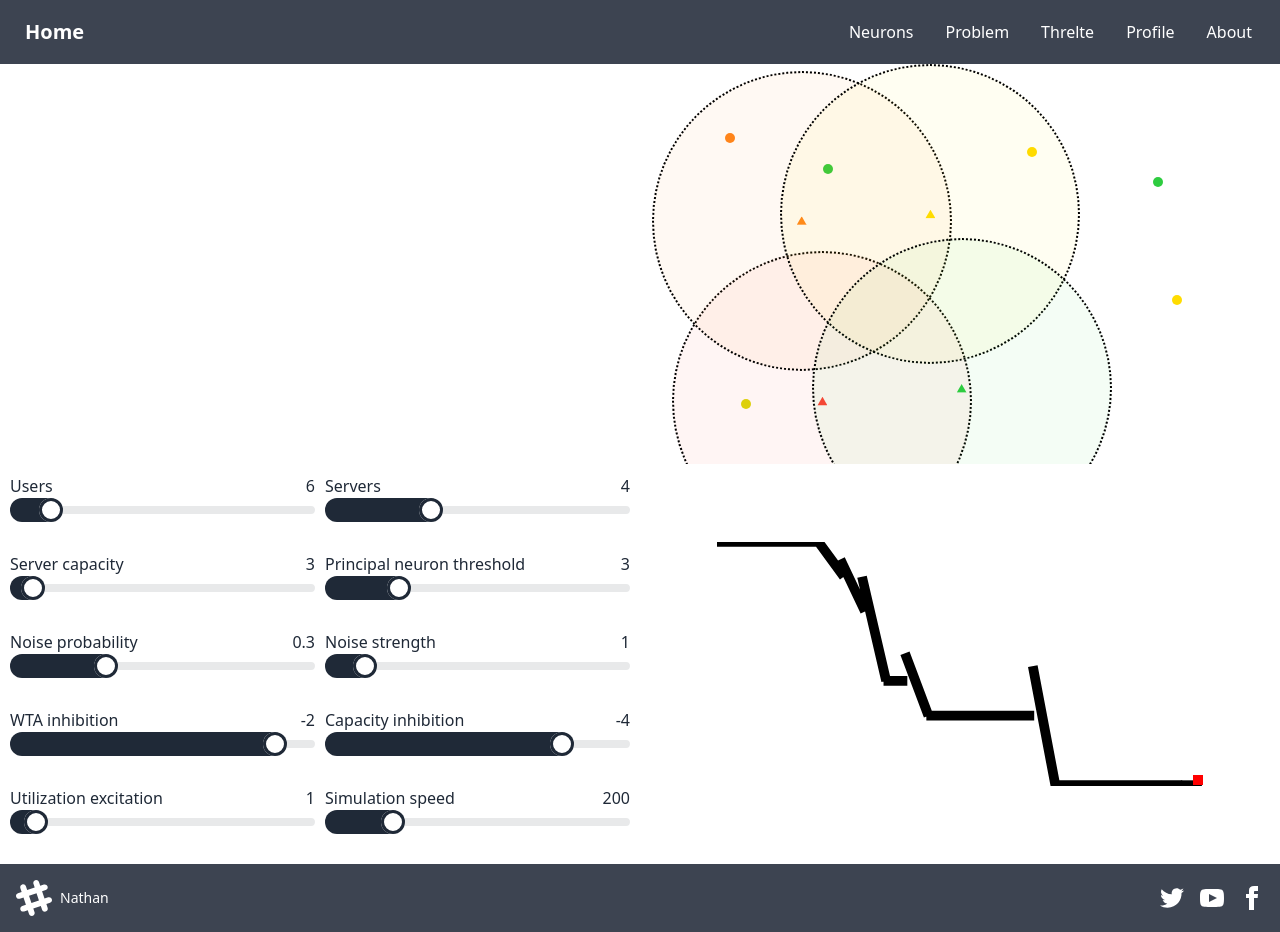
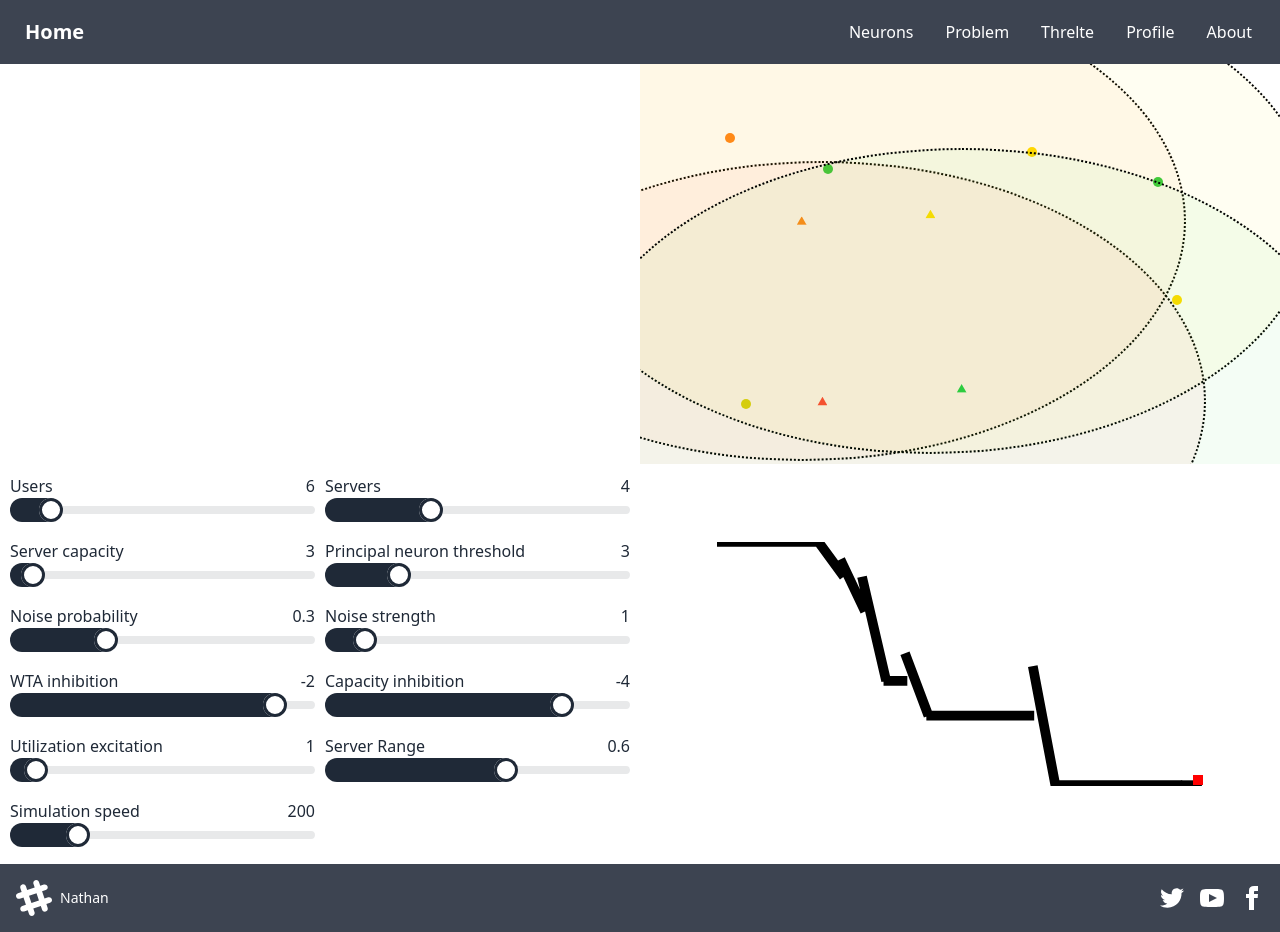
Before and after one commit to Nathanotal/Nathan, a SvelteKit app: page /neurons in a window 1280 px wide. Built offline with nearby package versions, Linux system fonts and the light colour scheme.

Commit message:
Add basic range constraint

```diff
--- a/src/routes/neurons/+page.svelte
+++ b/src/routes/neurons/+page.svelte
@@ -15,7 +15,8 @@
 		wta_inhibition: -2,
 		capacity_inhibition: -4,
 		utilization_excitation: 1,
-		problem: null
+		problem: null,
+		server_range: 0.6,
 	}
 	const problem:Problem = generate_problem(params);
 	params.problem = problem;
--- a/src/routes/neurons/EdgeUserAllocation.svelte
+++ b/src/routes/neurons/EdgeUserAllocation.svelte
@@ -88,7 +88,6 @@
 
 			const result:SimulationOutput = simulate_timestep(simulationParams);
 
-
 			const fitnessWasImproved: boolean = updateVariables(result);
 
 			animations = [];
--- a/src/routes/neurons/components/ControlCenter.svelte
+++ b/src/routes/neurons/components/ControlCenter.svelte
@@ -19,10 +19,11 @@
         wta_inhibition: { min: -20, max: 0, step: 1, alias: 'WTA inhibition' },
         capacity_inhibition: { min: -20, max: 0, step: 1, alias: 'Capacity inhibition' },
         utilization_excitation: { min: 0, max: 20, step: 1, alias: 'Utilization excitation' },
+        server_range: { min: 0, max: 1, step: 0.1, alias: 'Server Range' },
         animation_interval: { min: 0, max: 1000, step: 100, alias: 'Simulation speed' } // TODO: fix display
     }
 
-    function update_params(event: any, paramType: 'n_users' | 'n_servers' | 'server_capacity' | 'vth_P' | 'noise_probability' | 'noise_strength' | 'wta_inhibition' | 'capacity_inhibition' | 'utilization_excitation' | 'animation_interval') {
+    function update_params(event: any, paramType: 'n_users' | 'n_servers' | 'server_capacity' | 'vth_P' | 'noise_probability' | 'noise_strength' | 'wta_inhibition' | 'capacity_inhibition' | 'utilization_excitation' | 'server_range' | 'animation_interval') {
         let newParams: EdgeUserAllocationParams = { ...params };
         switch (paramType) {
 			case 'n_users':
@@ -31,6 +32,10 @@
 				break;
 			case 'n_servers':
 				newParams.n_servers = Number(event.target.value);
+                newParams.problem = generate_problem(newParams);
+				break;
+			case 'server_range':
+				newParams.server_range = Number(event.target.value);
                 newParams.problem = generate_problem(newParams);
 				break;
 			case 'server_capacity':
--- a/src/routes/neurons/components/Neurons.svelte
+++ b/src/routes/neurons/components/Neurons.svelte
@@ -29,8 +29,15 @@
 		{#each layers as layer, i}
 			<div class="layer">
 				{#each layer.neurons as neuron, j}
-					<div class="neuron i{i}{j}" id={neuron.id}>
-					</div>
+					{#if params.problem.constraintMatrix.get([j,i]) == 1}
+						<div class="neuron i{i}{j}" id={neuron.id}>
+						</div>
+					{:else}
+					<!-- TODO: fix this -->
+						<div class="neuron i{i}{j}" style="visibility: hidden" id={neuron.id}>
+
+						</div>
+					{/if}
 				{/each}
 			</div>
 		{/each}
@@ -39,6 +46,10 @@
 		<div class="layer">
 			{#each capacity_neurons as neuron, j}
 				<div class="neuron c_{j}" id={neuron.id}>
+					<!-- A little colored indicator to show which server -->
+					<!-- the capacity neuron is associated with -->
+					<div class="indicator" style="background-color: rgb({params.problem.servers[j].color[0]}, {params.problem.servers[j].color[1]}, {params.problem.servers[j].color[2]});">
+					</div>
 				</div>
 			{/each}
 		</div>
--- a/src/routes/neurons/components/Visualization.svelte
+++ b/src/routes/neurons/components/Visualization.svelte
@@ -44,7 +44,7 @@
 		{#each servers  as server, i}
 			<div class='server server_{i}' style='left: {server.x * visualisering_width}px; top: {server.y * visualisering_height}px; background-color: rgb({server.color[0]}, {server.color[1]}, {server.color[2]}); '>
 			</div>
-			<div class='server_radius server_radius_{i}' style='left: {server.x * visualisering_width}px; top: {server.y * visualisering_height}px; background-color: rgba({server.coverageColor[0]}, {server.coverageColor[1]}, {server.coverageColor[2]}, 0.05); '>
+			<div class='server_radius server_radius_{i}' style='width:{2*server.range*visualisering_width}px; height:{2*server.range*visualisering_height}px; left: {server.x * visualisering_width}px; top: {server.y * visualisering_height}px; background-color: rgba({server.coverageColor[0]}, {server.coverageColor[1]}, {server.coverageColor[2]}, 0.05); '>
 			</div>
 		{/each}
 	</div>
@@ -59,6 +59,7 @@
 		width: 100%;
 		height: 100%;
 		overflow: hidden;
+		min-width: 100%;
 	}
 	.neuroner {
 		flex: 1;
@@ -88,10 +89,7 @@
 
 	}
 	.server_radius {
-		/* TODO: make dynamic */
 		position: absolute;
-		min-width: 300px;
-		min-height: 300px;
 		border: 2px dotted black; /* Add a solid border */
 		border-radius: 50%;
 		transform: translate(-50%, -50%);
--- a/src/routes/neurons/logic/initialization.ts
+++ b/src/routes/neurons/logic/initialization.ts
@@ -63,10 +63,12 @@ export function initialize_painted_neurons(n_users: number, n_servers: number){
 export function generate_problem(params: any): Problem {
 	let servers = generate_servers(params);
 	let users = generate_users(params);
+	let constraintMatrix = calculate_constraint_matrix(users, servers);
 
 	return {
 		users: users,
-		servers: servers
+		servers: servers,
+		constraintMatrix: constraintMatrix
 	}
 }
 
@@ -100,7 +102,7 @@ function generate_servers(params:any){
 			y: y,
 			capacity: 2,
 			allocated_users: [],
-			range: 0.3,
+			range: params.server_range,
 			color: color,
 			coverageColor: color
 		})
@@ -124,6 +126,25 @@ function generate_users(params:any){
 	return users
 }
 
+function calculate_constraint_matrix(users: User[], servers: Server[]){
+	let constraintMatrix: Matrix = matrix(zeros(servers.length, users.length));
+
+	for (let i = 0; i < servers.length; i++){
+		for (let j = 0; j < users.length; j++){
+			if (isInRange(users[j], servers[i])){
+				constraintMatrix.set([i, j], 1);
+			}
+		}
+	}
+
+	return constraintMatrix
+}
+
+function isInRange(user: User, server: Server){
+	let distance = Math.sqrt(Math.pow(user.x - server.x, 2) + Math.pow(user.y - server.y, 2));
+	return distance <= server.range
+}
+
 function get_random_position(){
 	let x = Math.random()*0.8+0.1;
 	let y = Math.random()*0.8+0.1;
--- a/src/routes/neurons/logic/simulation.ts
+++ b/src/routes/neurons/logic/simulation.ts
@@ -1,4 +1,4 @@
-import { zeros, ones, add, matrix, multiply, max, sum } from 'mathjs'
+import { zeros, ones, add, matrix, multiply, max, sum, dotMultiply } from 'mathjs'
 import type { SimulationInput, SimulationOutput, EdgeUserAllocationParams } from '$/types/simulation';
 import type { Matrix } from 'mathjs' // TODO: fix
 
@@ -35,8 +35,9 @@ export function simulate_timestep(params:SimulationInput) {
     total_input = add(total_input, noise);
 
     // Calculate principal network state
-    params.principal_neurons = multiply(params.principal_neurons, 0.8);
-    params.principal_neurons = add(params.principal_neurons, total_input);
+    params.principal_neurons = multiply(params.principal_neurons, 0.8); // Leak
+    params.principal_neurons = add(params.principal_neurons, total_input); // Add input
+    params.principal_neurons = dotMultiply(params.principal_neurons, params.problem.constraintMatrix); // Satisfy constraints
 
     // Get firing neurons (neurons with a charge above threshold)
     const firing_neurons = zeros(params.n_servers, params.n_users);
--- a/src/types/problem.type.ts
+++ b/src/types/problem.type.ts
@@ -1,6 +1,9 @@
+import type { Matrix } from 'mathjs'
+
 export type Problem = {
     users: User[],
-    servers: Server[]
+    servers: Server[],
+    constraintMatrix: Matrix
 }
 
 export type User = {
--- a/src/types/simulation.ts
+++ b/src/types/simulation.ts
@@ -1,4 +1,4 @@
-import type { Matrix } from 'mathjs' // TODO: fix
+import type { Matrix } from 'mathjs'
 import type { Problem } from './problem.type';
 
 export type SimulationInput = {
@@ -43,5 +43,6 @@ export type EdgeUserAllocationParams = {
     wta_inhibition:number, // -2
     capacity_inhibition:number, // -4
     utilization_excitation:number, // 1
-    problem:Problem
+    problem:Problem ,
+    server_range:number, // 0.3
 }
```
Also changed, not shown: src/routes/neurons/styles.css (+12 -0 lines), 1 other file (tests, documents, lock files or other folders).
